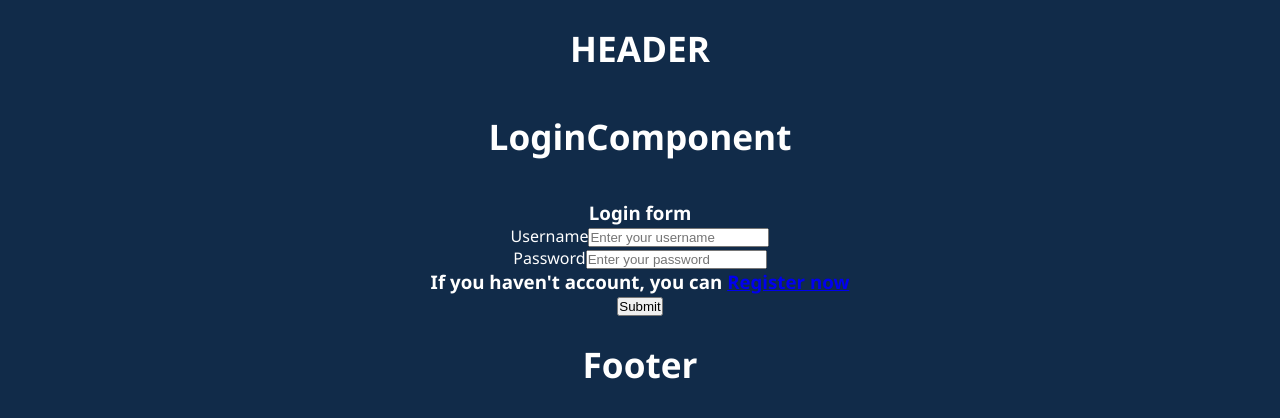
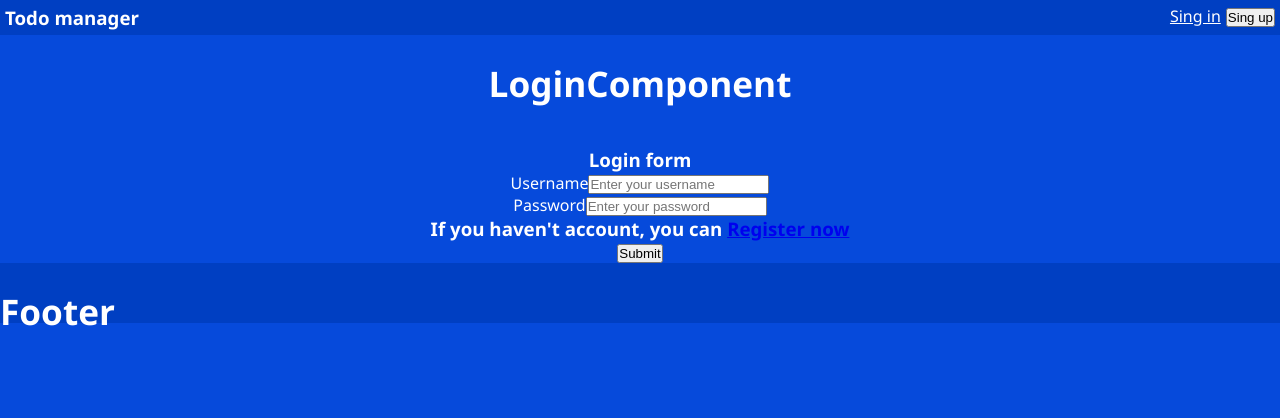
Before and after one commit to MIZIEV/ToDo-app_Frontend, a React (Create React App) app: page / in a window 1280 px wide. Shown: the top 418 px of the page. Built offline with nearby package versions, Linux system fonts and the light colour scheme.

Commit message:
started implementing new css styles in header & footer component

```diff
--- a/src/App.css
+++ b/src/App.css
@@ -1,6 +1,6 @@
 .App {
   text-align: center;
-  max-width: 600px;
+
   margin: 0 auto;
 }
 
--- a/src/components/UI/FooterComponent.jsx
+++ b/src/components/UI/FooterComponent.jsx
@@ -1,10 +1,11 @@
 import React from "react";
+import style from "../../styles/Footer.module.css";
 
 function FooterComponent() {
     return (
-        <div>
+        <footer className={`${style.footer}`}>
             <h1>Footer</h1>
-        </div>
+        </footer>
     )
 }
 
--- a/src/components/UI/HeaderComponent.jsx
+++ b/src/components/UI/HeaderComponent.jsx
@@ -1,6 +1,7 @@
 import React from "react";
 import { NavLink, useNavigate } from "react-router-dom";
 import { isUserLoggedIn, logout } from "../../services/AuthService";
+import styles from "../../styles/Header.module.css"
 
 function HeaderComponent() {
 
@@ -16,18 +17,36 @@ function HeaderComponent() {
         navigator("/login");
     }
 
+    function registrationHandler() {
+        navigator("/register")
+    }
+
     return (
-        <div>
-            <h1>HEADER</h1>
+
+        <header className={`${styles.header}`}>
+            <div className={`${styles.maindiv}`}>
+                <div className={`${styles.divleft}`}>
+                    <h3>Todo manager</h3>
+                </div>
+
                 {
-                isAuth &&
-                <button onClick={addNewTodo}>Add new todo</button>
+                    //   isAuth &&
+                    // <button onClick={addNewTodo}>Add new todo</button>
+                }
+                {
+                    !isAuth &&
+                    <div className={`${styles.divright}`}>
+                        <NavLink className={`${styles.navlinksignin}`} to="/login">Sing in</NavLink>
+                        <button onClick={() => registrationHandler()}>Sing up</button>
+                    </div>
                 }
                 {
                     isAuth &&
                     <NavLink to="/login" onClick={handleLogout}>Logout</NavLink>
                 }
             </div>
+        </header>
+
     )
 }
 
--- a/src/index.css
+++ b/src/index.css
@@ -5,10 +5,11 @@
 
 body {
 
+  height: 100%;
   font-family: 'Segoe UI', 'Roboto', 'Oxygen',
     'Ubuntu', 'Cantarell', 'Fira Sans', 'Droid Sans', 'Helvetica Neue',
     sans-serif;
 
   color: white;
-  background-color: #112b49;
+  background-color: #064adb;
 }
```
Lines whose indentation alone changed are shown as unchanged.
